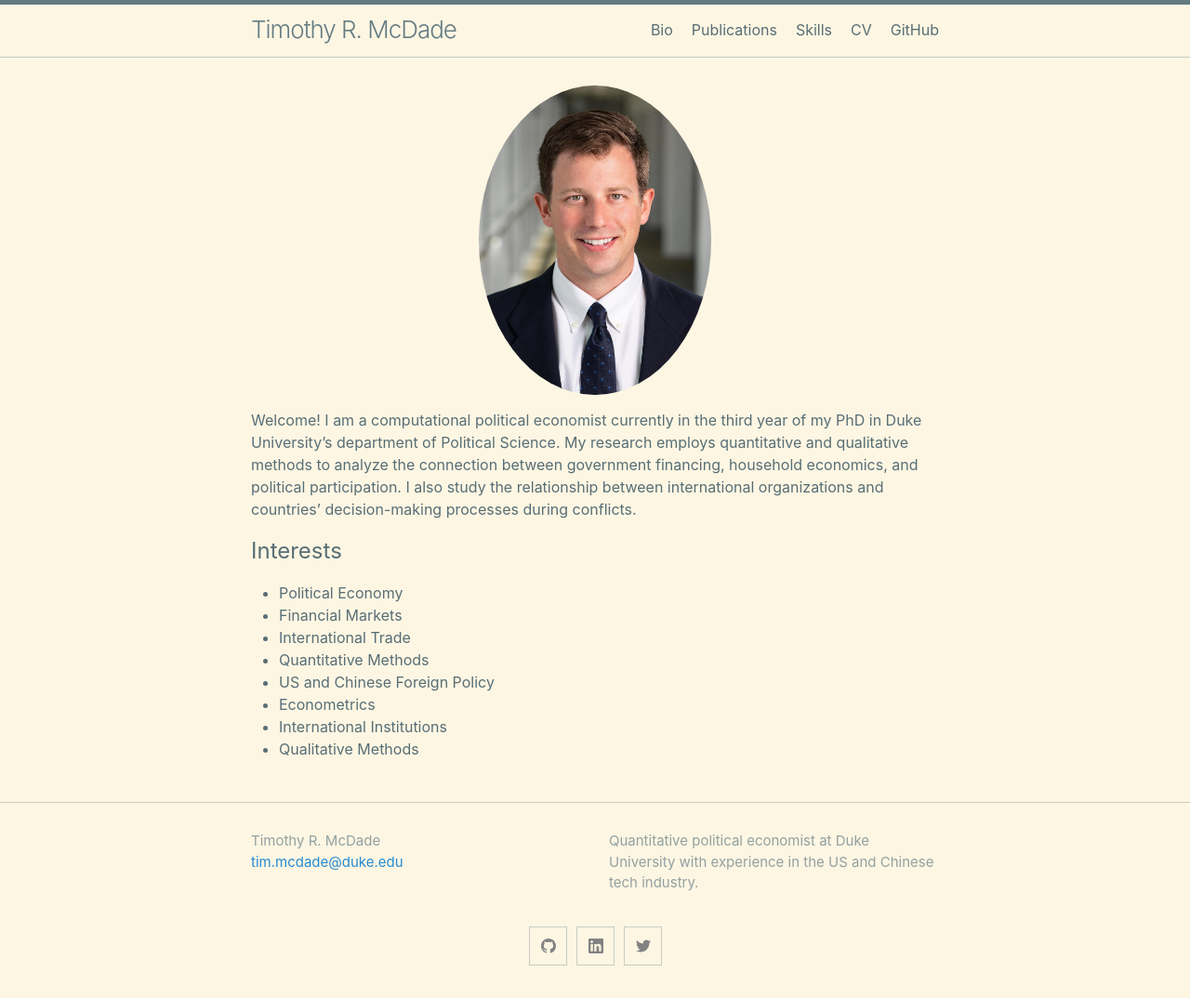
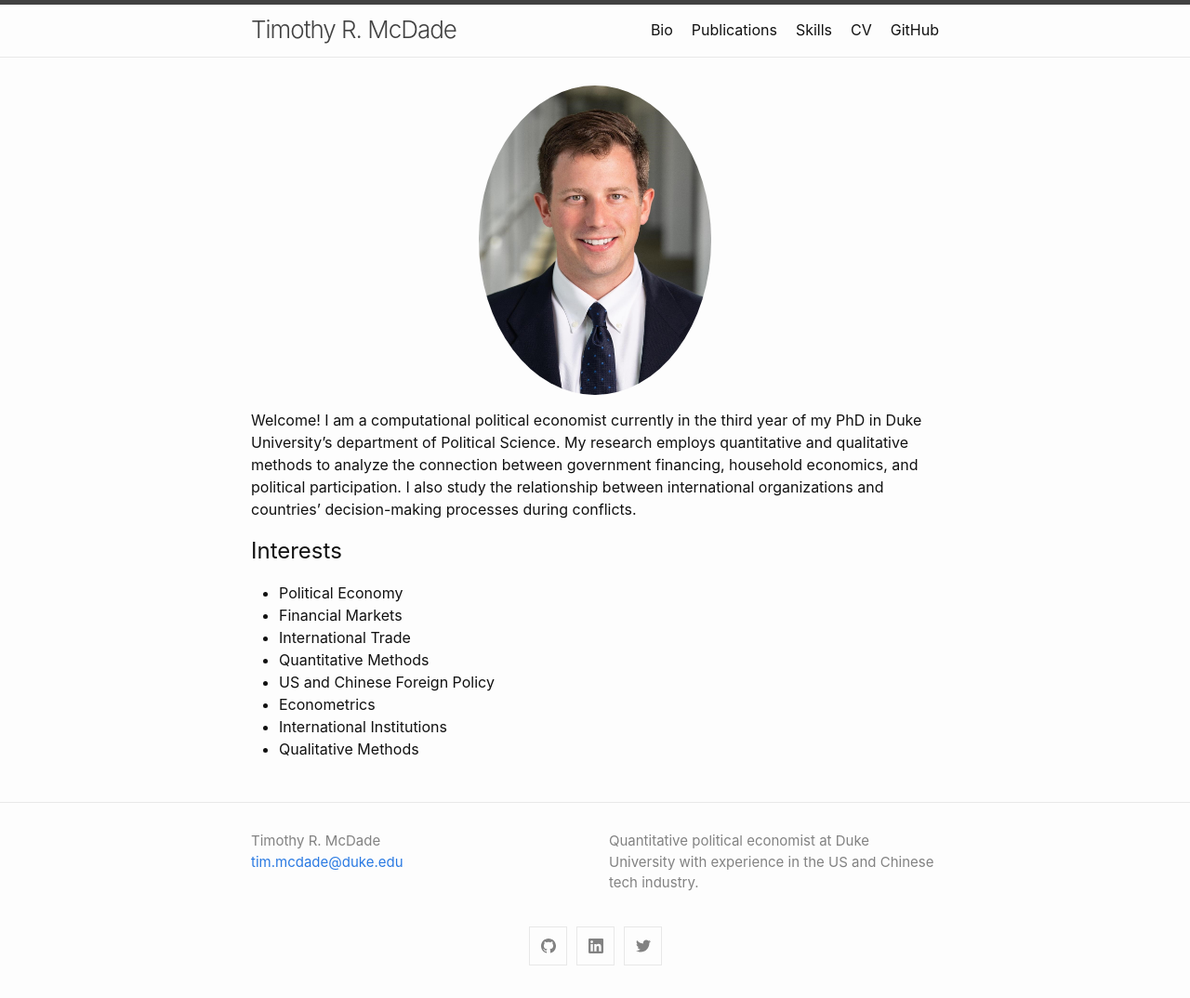
Before and after one commit to trmcdade/trmcdade.github.io, a Jekyll site: the page built from index.md, in a window 1280 px wide. Shown: the whole page at 93% size. Built offline with Jekyll 4.4.1, drawn with Linux system fonts in a browser that asks for light colours.

Commit message:
Update _config.yml
try minima mistakes

```diff
--- a/_config.yml
+++ b/_config.yml
@@ -1,5 +1,6 @@
 # Build settings
-theme: minima
+# theme: minima
+theme: minima-mistakes-jekyll
 url: "https://trmcdade.github.io/"
 title: Timothy R. McDade
 tagline: Tim McDade is a political economist.
@@ -48,9 +49,12 @@ plugins:
 
 # Minima date format
 # refer to https://shopify.github.io/liquid/filters/date/ if you want to customize this
+
+minima_mistakes_skin: 'air'
+
 minima:
   date_format: "%b %-d, %Y"
-  skin: solarized
+  # skin: solarized
 
   # generate social links in footer
   social_links:
```
